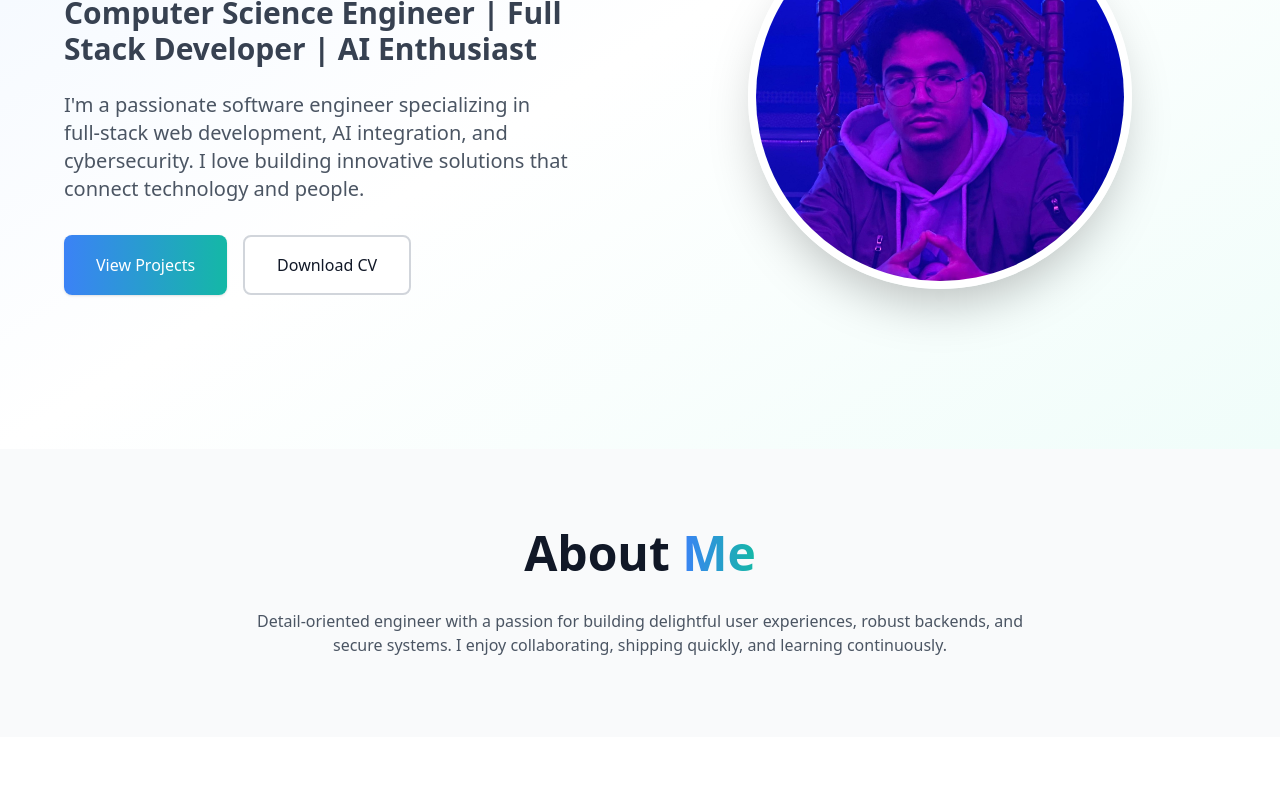
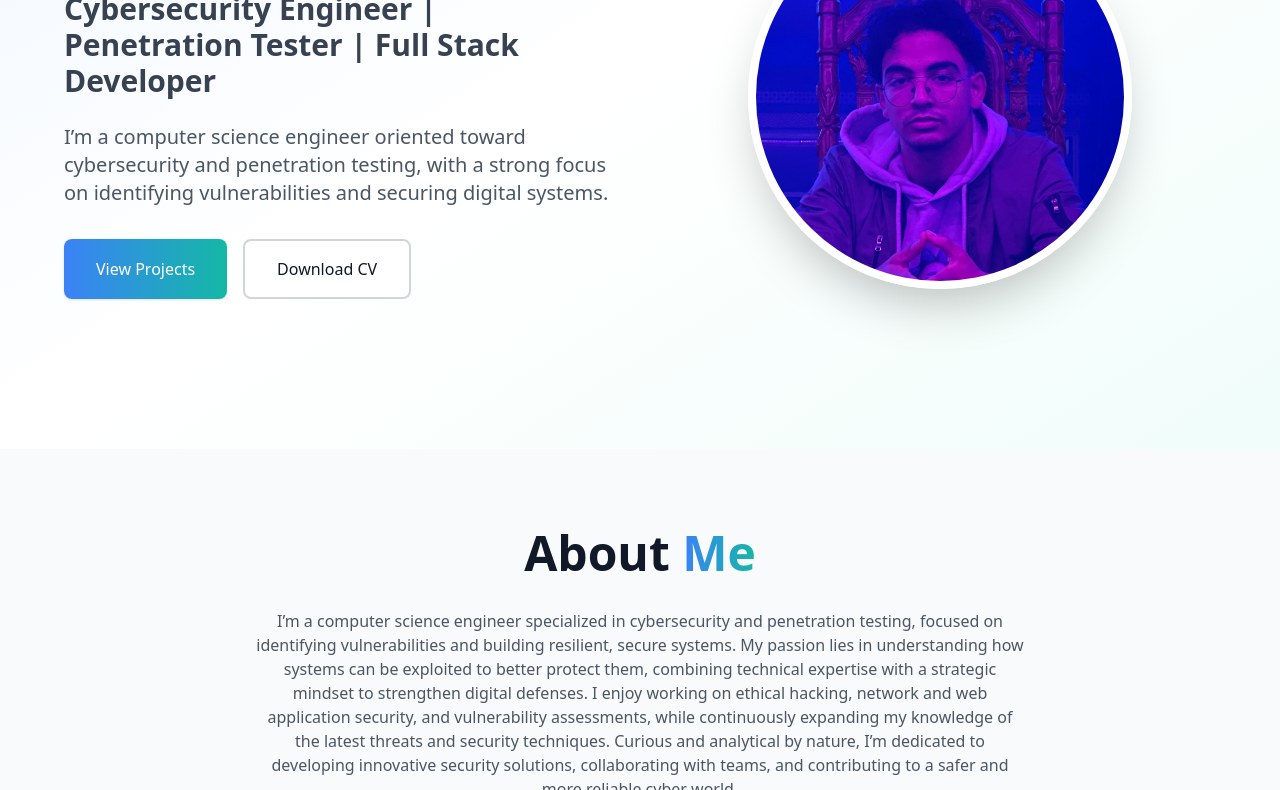
Before and after one commit to ay25gamer/Portfolio-Ayoub-main, a website: page index.html in a window 1280 px wide. Shown: the part 2058-2848 px from the top of the page. Drawn offline with nearby package versions, Linux system fonts and the light colour scheme.

Commit message:
Update index.html

```diff
--- a/index.html
+++ b/index.html
@@ -44,8 +44,8 @@
       <div class="max-w-6xl mx-auto grid md:grid-cols-2 gap-12 items-center">
         <div class="space-y-6 text-center md:text-left">
           <h1 class="text-5xl md:text-7xl font-bold dark:text-white">Ayoub <span class="gradient-text">El Kirat</span></h1>
-          <h2 class="text-2xl md:text-3xl font-semibold text-gray-700 dark:text-gray-300">Computer Science Engineer | Full Stack Developer | AI Enthusiast</h2>
-          <p class="text-lg md:text-xl text-gray-600 dark:text-gray-400 max-w-2xl mx-auto md:mx-0">I'm a passionate software engineer specializing in full‑stack web development, AI integration, and cybersecurity. I love building innovative solutions that connect technology and people.</p>
+          <h2 class="text-2xl md:text-3xl font-semibold text-gray-700 dark:text-gray-300">Cybersecurity Engineer | Penetration Tester | Full Stack Developer</h2>
+          <p class="text-lg md:text-xl text-gray-600 dark:text-gray-400 max-w-2xl mx-auto md:mx-0">I’m a computer science engineer oriented toward cybersecurity and penetration testing, with a strong focus on identifying vulnerabilities and securing digital systems.</p>
           <div class="flex flex-col sm:flex-row gap-4 justify-center md:justify-start pt-2">
             <a href="#projects" class="inline-flex items-center justify-center gap-2 px-8 py-4 rounded-lg text-white bg-gradient-to-r from-blue-500 to-teal-500 shadow hover:shadow-lg hover:scale-[1.02] transition">View Projects</a>
             <a href="CV Français Professionnel Simple Noir et Blanc (1).pdf" download class="inline-flex items-center justify-center gap-2 px-8 py-4 rounded-lg border-2 border-gray-300 bg-white text-gray-900 hover:bg-gray-100 dark:bg-gray-800 dark:border-gray-700 dark:text-white dark:hover:bg-gray-700 transition">Download CV</a>
@@ -63,7 +63,7 @@
     <section id="about" class="py-20 px-6 bg-gray-50 dark:bg-gray-900">
       <div class="max-w-6xl mx-auto">
         <h2 class="text-4xl md:text-5xl font-bold text-center mb-8 dark:text-white">About <span class="gradient-text">Me</span></h2>
-        <p class="max-w-3xl mx-auto text-center text-gray-600 dark:text-gray-400">Detail‑oriented engineer with a passion for building delightful user experiences, robust backends, and secure systems. I enjoy collaborating, shipping quickly, and learning continuously.</p>
+        <p class="max-w-3xl mx-auto text-center text-gray-600 dark:text-gray-400">I’m a computer science engineer specialized in cybersecurity and penetration testing, focused on identifying vulnerabilities and building resilient, secure systems. My passion lies in understanding how systems can be exploited to better protect them, combining technical expertise with a strategic mindset to strengthen digital defenses. I enjoy working on ethical hacking, network and web application security, and vulnerability assessments, while continuously expanding my knowledge of the latest threats and security techniques. Curious and analytical by nature, I’m dedicated to developing innovative security solutions, collaborating with teams, and contributing to a safer and more reliable cyber world.</p>
       </div>
     </section>
 
```
